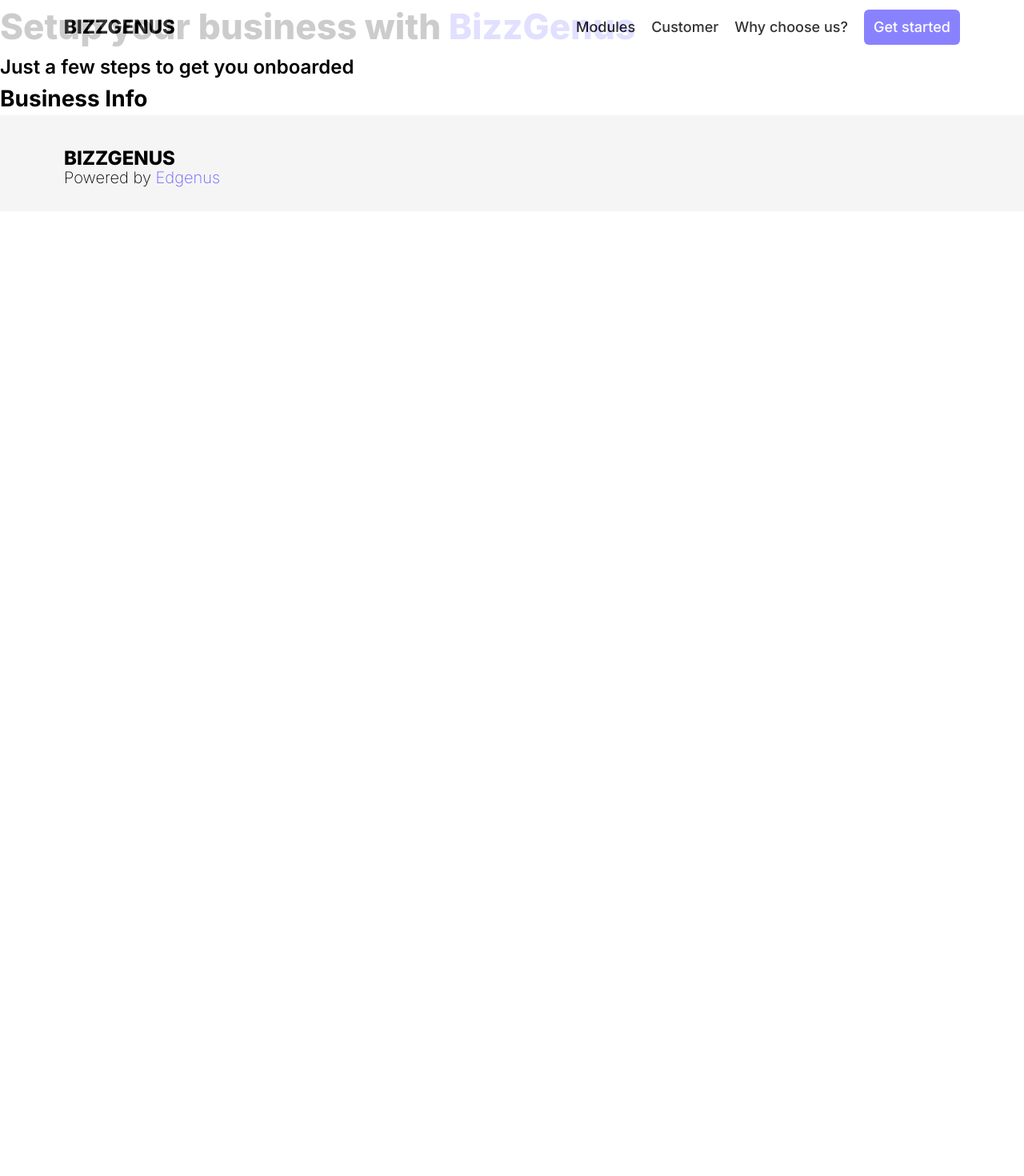
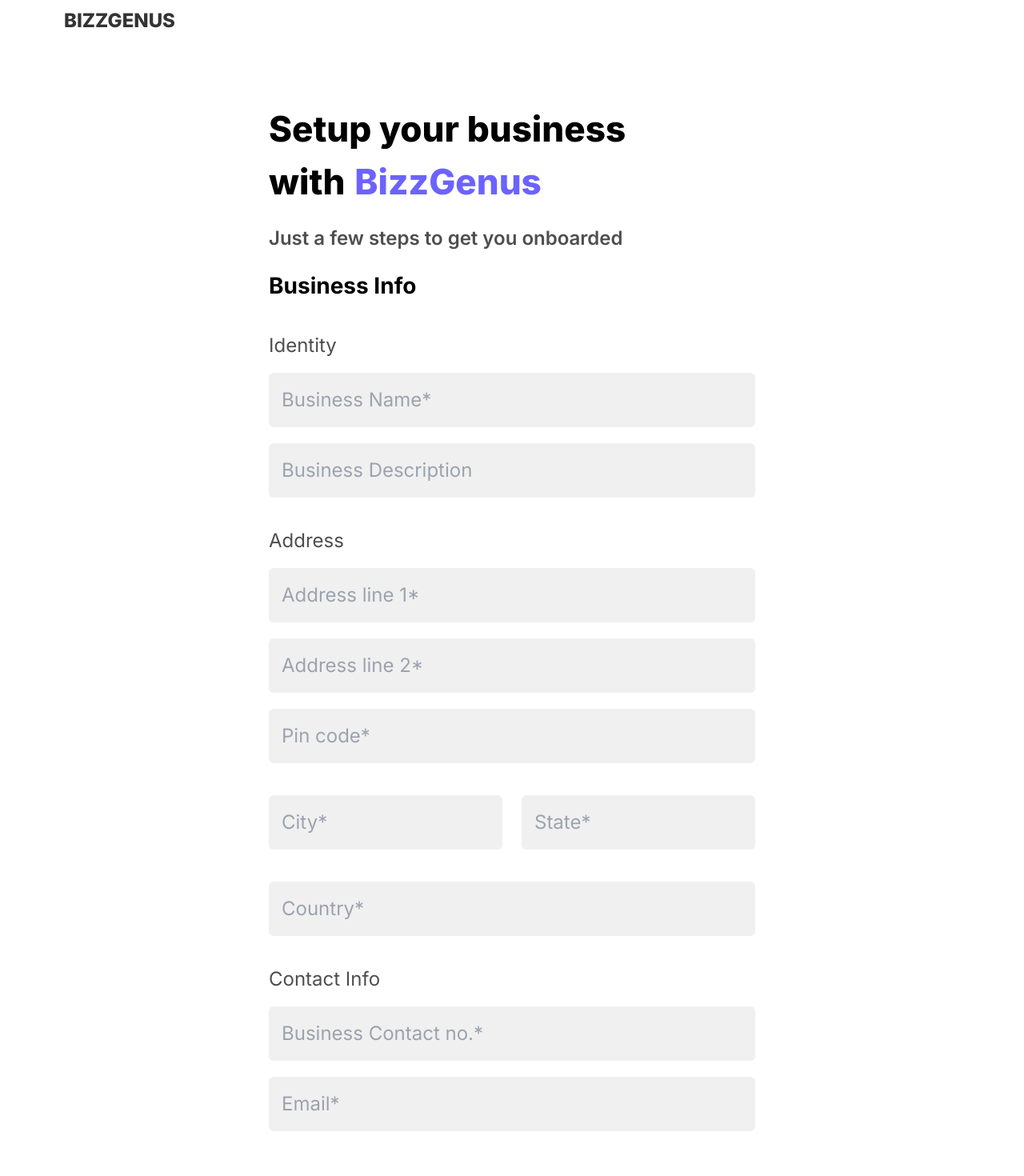
Before and after one commit to vishal-shyftlabs/edgenus, a Next.js app: page /get-started in a window 1280 px wide. Shown: the top 1470 px of the page at 80% size. Before the commit the page ends 800 px from the top, so only its background shows below. Built offline with nearby package versions, Linux system fonts and the light colour scheme.

Commit message:
onboarding page in progress

```diff
--- a/app/components/Header.js
+++ b/app/components/Header.js
@@ -3,7 +3,7 @@
 import PrimaryButton from "./PrimaryButton";
 import Link from "next/link";
 
-const Header = (props) => {
+const Header = ({ showModules = false }) => {
   const [isOpen, setIsOpen] = useState(false);
 
   const toggleMenu = () => {
@@ -14,8 +14,12 @@
     <div className="w-full my-auto py-3 px-8 md:px-20  flex justify-between items-center fixed z-50 bg-white opacity-80">
       <div className="font-extrabold text-lg sm:text-24">BIZZGENUS</div>
       {/* Hamburger Menu (Visible until 725px) */}
+      {showModules ? (
         <div className="md:hidden">
-        <button onClick={toggleMenu} className="text-white focus:outline-none">
+          <button
+            onClick={toggleMenu}
+            className="text-white focus:outline-none"
+          >
             <svg
               className="w-6 h-6 sm:w-8 sm:h-8"
               fill="none"
@@ -32,6 +36,8 @@
             </svg>
           </button>
         </div>
+      ) : null}
+      {showModules ? (
         <div className="hidden md:flex text-black text-base md:text-lg gap-x-5 items-center font-medium">
           <div>
             <a href="#modules">Modules</a>
@@ -43,9 +49,15 @@
             <a href="#why-choose-us">Why choose us?</a>
           </div>
           <div>
-          <PrimaryButton text="Get started" onClick={() => {}} />
+            <PrimaryButton
+              text="Get started"
+              onClick={() => {
+                window.location.href = "/get-started";
+              }}
+            />
           </div>
         </div>
+      ) : null}
       {isOpen && (
         <div className="md:hidden font-medium rounded-b-md mt-2 py-3 px-10 space-y-2 text-black absolute flex flex-col left-0 -bottom-[10rem] z-50 w-full overflow-visible bg-white">
           <div>
@@ -65,7 +77,12 @@
             </a>
           </div>
           <div className="opacity-100">
-            <PrimaryButton text="Get started" onClick={() => {}} />
+            <PrimaryButton
+              text="Get started"
+              onClick={() => {
+                window.location.href = "/get-started";
+              }}
+            />
           </div>
         </div>
       )}
--- a/app/components/Hero.js
+++ b/app/components/Hero.js
@@ -26,7 +26,12 @@
             Share your business queries with us
           </div>
           <div className="font-semibold text-sm sm:text-lg">
-            <PrimaryButton text="Get Started" />
+            <PrimaryButton
+              text="Get Started"
+              onClick={() => {
+                window.location.href = "/get-started";
+              }}
+            />
           </div>
         </div>
 
--- /dev/null
+++ b/app/components/Input.js
@@ -0,0 +1,26 @@
+import React from "react";
+import PropTypes from "prop-types";
+
+const Input = ({
+  type = "text",
+  placeholder = "",
+  required = false,
+  value = "",
+  className = { className },
+  onChange = () => {},
+}) => {
+  return (
+    <input
+      type={type}
+      value={value}
+      onChange={onChange}
+      placeholder={placeholder}
+      required={required}
+      className={`bg-input p-3 sm:p-4 sm:text-24 w-full rounded-md ${className} my-5`}
+    />
+  );
+};
+
+Input.propTypes = {};
+
+export default Input;
--- /dev/null
+++ b/app/components/Stepper.js
@@ -0,0 +1,24 @@
+import React from "react";
+
+export default function Stepper({ currentStep, numberOfSteps }) {
+  const activeColor = (index) =>
+    currentStep >= index ? "bg-blue-500" : "bg-gray-300";
+  const isFinalStep = (index) => index === numberOfSteps - 1;
+
+  return (
+    <div className="hidden md:flex-col items-center">
+      {Array.from({ length: numberOfSteps }).map((_, index) => (
+        <React.Fragment key={index}>
+          <div className={`w-6 h-6 rounded-full ${activeColor(index)}`}></div>
+          {isFinalStep(index) ? null : (
+            <div
+              className={`w-12 h-1 md:w-1 md:h-12 md:ml-[.6rem] ${activeColor(
+                index
+              )}`}
+            ></div>
+          )}
+        </React.Fragment>
+      ))}
+    </div>
+  );
+}
--- a/app/get-started/page.js
+++ b/app/get-started/page.js
@@ -1,19 +1,60 @@
+"use client";
 import React from "react";
 import PropTypes from "prop-types";
 import Header from "../components/Header";
 import Footer from "../components/Footer";
+import Input from "../components/Input";
+import Stepper from "../components/Stepper";
 
 const page = (props) => {
+  const [currentStep, setCurrentStep] = React.useState(0);
+  const NUMBER_OF_STEPS = 5;
   return (
     <>
       <Header />
-      <div className="text-22 sm:text-44 font-extrabold">
-        Setup your business with <span className="text-primary">BizzGenus</span>
+      <div className="pt-32 px-8 sm:px-20 w-[90%] lg:w-[60%] mx-auto mb-20">
+        <div className="text-32 sm:text-44 font-extrabold">
+          Setup your business with
+          <span className="text-primary ml-3">BizzGenus</span>
+        </div>
+        <div className="text-22 sm:text-24 text-label font-semibold my-5">
+          Just a few steps to get you onboarded
+        </div>
+        <form>
+          <div className="text-24 sm:text-28 font-bold">Business Info</div>
+
+          <div className="text-label text-lg sm:text-24 mt-10">Identity</div>
+          <Input placeholder="Business Name*" required className="flex" />
+          <Input placeholder="Business Description" className="flex" />
+
+          <div className="absolute right-28 top-[26rem]">
+            <Stepper
+              currentStep={currentStep}
+              numberOfSteps={NUMBER_OF_STEPS}
+            />
+          </div>
+
+          <div className="text-label text-lg sm:text-24 mt-10">Address</div>
+          <Input placeholder="Address line 1*" required className="flex" />
+          <Input placeholder="Address line 2*" required className="flex" />
+          <Input placeholder="Pin code*" required className="flex" />
+          <div className="flex gap-x-6">
+            <Input placeholder="City*" required className="" />
+            <Input placeholder="State*" required className="" />
+          </div>
+          <Input placeholder="Country*" required className="flex" />
+
+          <div className="text-label text-lg sm:text-24 mt-10">
+            Contact Info
+          </div>
+          <Input
+            placeholder="Business Contact no.*"
+            required
+            className="flex"
+          />
+          <Input placeholder="Email*" required className="flex" />
+        </form>
       </div>
-      <div className="text-24 font-semibold">
-        Just a few steps to get you onboarded
-      </div>
-      <div className="text-28 font-bold">Business Info</div>
       <Footer />
     </>
   );
--- a/app/page.js
+++ b/app/page.js
@@ -9,7 +9,7 @@
 export default function Home() {
   return (
     <>
-      <Header />
+      <Header showModules />
       <Hero />
       <Modules />
       <LookingOut />
--- a/tailwind.config.js
+++ b/tailwind.config.js
@@ -16,7 +16,9 @@
         primary: "#6C63FF",
         secondary: "#D7D5FF",
         tertiary: "#FFECC7",
+        label: "#4E4E4E",
         footer: "#F5F5F5",
+        input: "#F0F0F0",
       },
       fontSize: {
         20: "20px",
```
Lines whose indentation alone changed are shown as unchanged.
